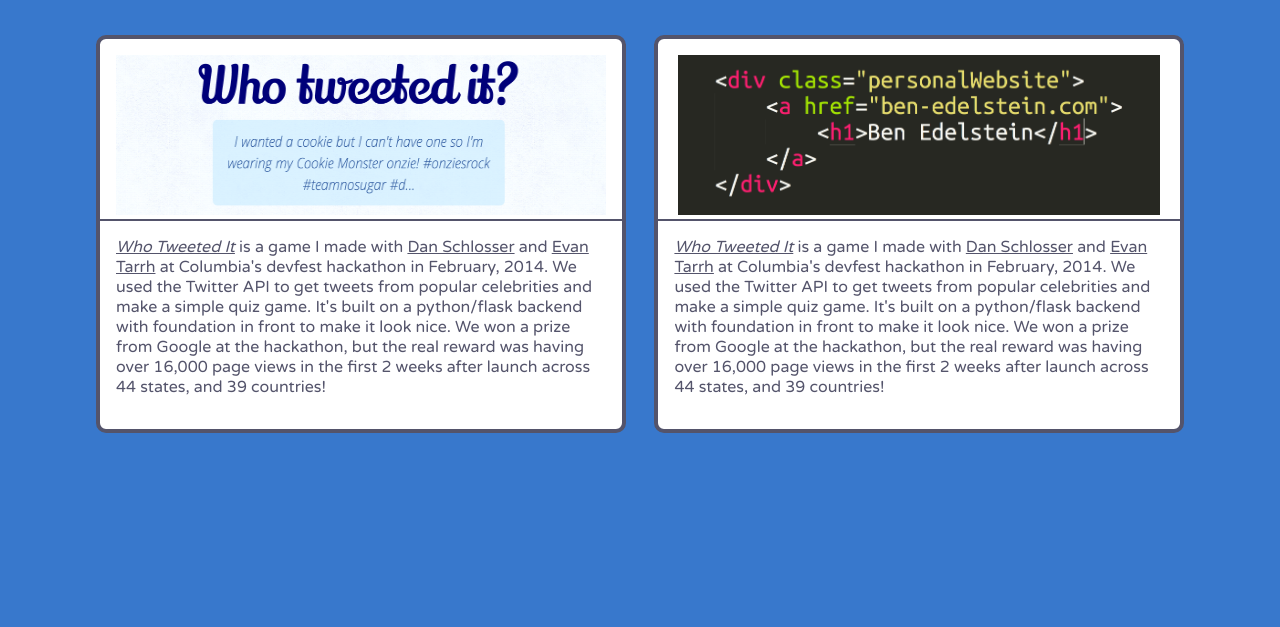
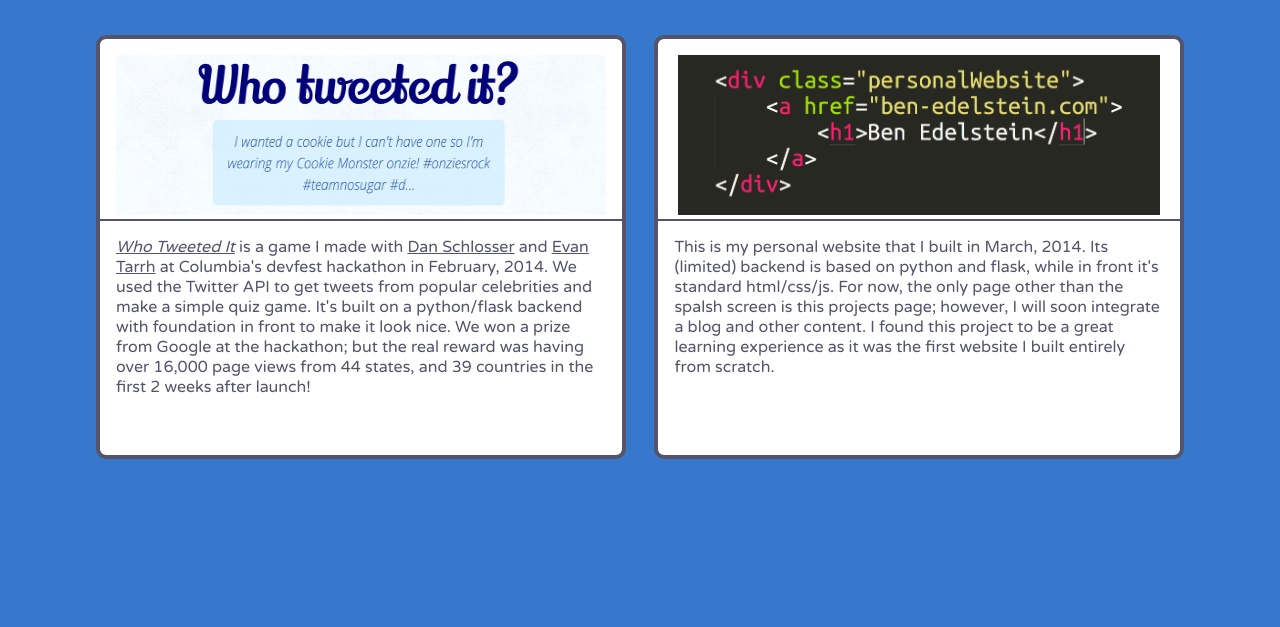
Before and after one commit to benthehenten/Personal_Website, a Flask app: page / in a window 1280 px wide. Shown: the part 973-1600 px from the top of the page. Run offline with Flask 2, Linux system fonts and the light colour scheme; some libraries are stand-ins or nearby versions.

Commit message:
text added to personalWebsite project

```diff
--- a/static/css/home.css
+++ b/static/css/home.css
@@ -93,6 +93,7 @@ img{
 	padding: 1rem;
 	border: .3rem #54546B solid;
 	display: inline-block;
+	height: 100%;
 
 }
 .pictures{
--- a/templates/home.html
+++ b/templates/home.html
@@ -139,16 +139,16 @@
 	 			<a href="http://whotweeted.it"><img src="/static/img/whotweetedit.png" class ="projectimage"></a>
 	 		</div>
 	 		<hr />
-	 		<p class = "bodytext"> <a href = "http://whotweeted.it"><i>Who Tweeted It</i></a> is a game I made with <a href="http://danrs.ch">Dan Schlosser</a> and <a href="http://evantarrh.com">Evan Tarrh</a> at Columbia's devfest hackathon in February, 2014. We used the Twitter API to get tweets from popular celebrities and make a simple quiz game. It's built on a python/flask backend with foundation in front to make it look nice. We won a prize from Google at the hackathon, but the real reward was having over 16,000 page views in the first 2 weeks after launch across 44 states, and 39 countries!
+	 		<p class = "bodytext"> <a href = "http://whotweeted.it"><i>Who Tweeted It</i></a> is a game I made with <a href="http://danrs.ch">Dan Schlosser</a> and <a href="http://evantarrh.com">Evan Tarrh</a> at Columbia's devfest hackathon in February, 2014. We used the Twitter API to get tweets from popular celebrities and make a simple quiz game. It's built on a python/flask backend with foundation in front to make it look nice. We won a prize from Google at the hackathon; but the real reward was having over 16,000 page views from 44 states, and 39 countries in the first 2 weeks after launch!
 
 	 		</p>
 	 	</div>
 	 	<div class = "project right">
 	 		<div class="pictures">
-	 			<a href="http://whotweeted.it"><img src="/static/img/personalsite.png" class ="projectimage"></a>
+	 			<a href="http://ben-edelstein.com"><img src="/static/img/personalsite.png" class ="projectimage"></a>
 	 		</div>
 	 		<hr />
-	 		<p class = "bodytext"> <a href = "http://whotweeted.it"><i>Who Tweeted It</i></a> is a game I made with <a href="http://danrs.ch">Dan Schlosser</a> and <a href="http://evantarrh.com">Evan Tarrh</a> at Columbia's devfest hackathon in February, 2014. We used the Twitter API to get tweets from popular celebrities and make a simple quiz game. It's built on a python/flask backend with foundation in front to make it look nice. We won a prize from Google at the hackathon, but the real reward was having over 16,000 page views in the first 2 weeks after launch across 44 states, and 39 countries!
+	 		<p class = "bodytext"> This is my personal website that I built in March, 2014. Its (limited) backend is based on python and flask, while in front it's standard html/css/js. For now, the only page other than the spalsh screen is this projects page; however, I will soon integrate a blog and other content. I found this project to be a great learning experience as it was the first website I built entirely from scratch.
 
 	 		</p>
 	 	</div>
```
